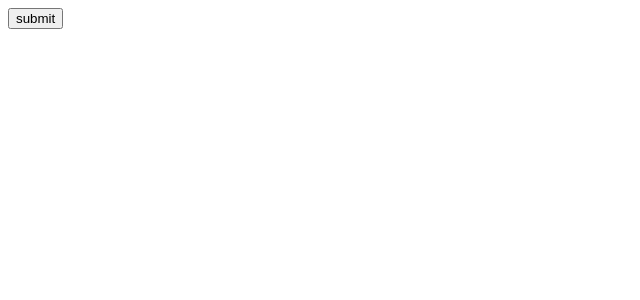
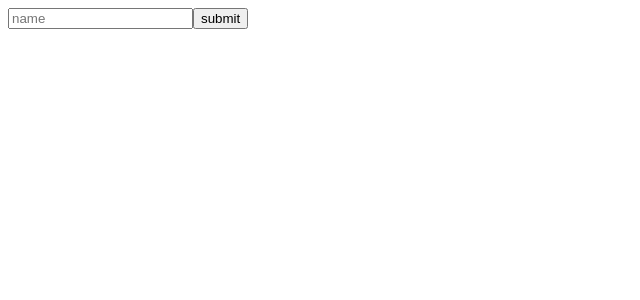
Before and after one commit to sovon-halder/learn-react, a React (Vite) app: page / in a window 1280 px wide. Shown: the top 300 px of the page, without its empty margins (0-640 px from the left). Built offline with nearby package versions, Linux system fonts and the light colour scheme.

Commit message:
form handeling

```diff
--- a/src/App.jsx
+++ b/src/App.jsx
@@ -5,16 +5,20 @@ import React, { Fragment } from 'react';
 
 const App=()=>{
 
-function call(){
-alert("hello react devlopers")
-}
+  const postForm=(event)=>{
+event.preventDefault();
+alert("from submited");
+  }
 
   return(
 <div>
-   <button onClick={call}>submit</button>
 
 
 
+<form onSubmit={postForm}>
+  <input placeholder='name' type='text'/>
+  <button type="submit" >submit</button>
+</form>
 
 
 
```
